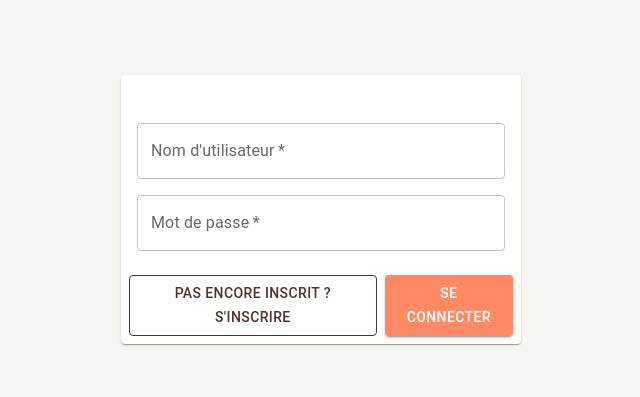
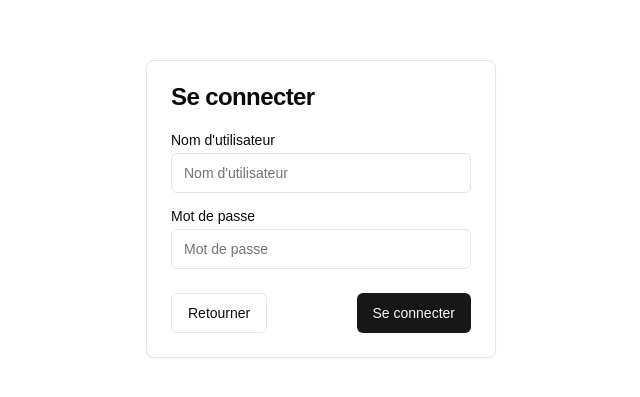
Before and after one commit to jerryalex15/GPSTL_Tinder_Souris, a Next.js app in the folder frontend/: page /login in a window 1280 px wide. Shown: the part 191-588 px from the top of the page, without its empty margins (319-959 px from the left). Built offline with nearby package versions, Linux system fonts and the light colour scheme.

Commit message:
whatever

```diff
--- a/frontend/src/app/login/page.tsx
+++ b/frontend/src/app/login/page.tsx
@@ -1,90 +1,38 @@
-"use client";
-import {
-  Card,
-  CardContent,
-  CardActions,
-  CardHeader,
-  TextField,
-  Button,
-  FormHelperText,
-} from '@mui/material';
-import { useRouter } from 'next/navigation';
-import React, { useState } from 'react';
+  "use client";
+  import { Card, CardContent, CardFooter, CardHeader, CardTitle } from "@/components/shadcn/card";
+  import { Input } from "@/components/shadcn/input";
+  import { Label } from "@/components/shadcn/label";
+  import { Button } from "@/components/shadcn/button";
+  import { useRouter } from 'next/navigation';
 
-export default function Login() {
-  const router = useRouter();
+  export default function Login() {
+    let router = useRouter();
 
-  // States for form data
-  const [username, setUsername] = useState('');
-  const [password, setPassword] = useState('');
-
-  // State for error
-  const [error, setError] = useState('');
-
-  const validateForm = () => {
-    if (!username) {
-      setError("Le nom d'utilisateur est requis.");
-      return false;
-    }
-    if (!password) {
-      setError("Le mot de passe est requis.");
-      return false;
-    }
-    setError('');
-    return true;
-  };
-
-  const handleSubmit = (event: React.FormEvent) => {
-    event.preventDefault();
-    if (validateForm()) {
-      // Logic to handle successful login
-      console.log("Form submitted successfully");
-    }
-  };
-
-  return (
-    <div className="flex justify-center items-center min-w-screen min-h-screen bg-[#f7f5f2]">
-      <Card className="w-[400px] bg-[#fff7e6] shadow-lg">
-        <CardHeader className="text-center">
-          <h2 className="text-xl font-bold" style={{ color: '#4e342e', fontFamily: 'Georgia, serif' }}>
-            Se connecter
-          </h2>
+    return <div className="flex justify-center items-center min-w-screen min-h-screen">
+      <Card className="w-[350px]">
+        <CardHeader>
+          <CardTitle>Se connecter</CardTitle>
         </CardHeader>
         <CardContent>
-          <form onSubmit={handleSubmit} className="flex flex-col gap-4">
-            <TextField
-              id="username"
-              label="Nom d'utilisateur"
-              variant="outlined"
-              fullWidth
-              value={username}
-              onChange={(e) => setUsername(e.target.value)}
-              error={!!error}
-              required
-            />
-            <TextField
-              id="password"
-              label="Mot de passe"
-              type="password"
-              variant="outlined"
-              fullWidth
-              value={password}
-              onChange={(e) => setPassword(e.target.value)}
-              error={!!error}
-              required
-            />
-            {error && <FormHelperText error>{error}</FormHelperText>}
+          <form className="space-y-4">
+            <div className="grid w-full items-center gap-4">
+              <div className="flex flex-col space-y-1.5">
+                <Label htmlFor="name">{"Nom d'utilisateur"}</Label>
+                <Input id="name" placeholder="Nom d'utilisateur" />
+              </div>
+            </div>
+            <div className="grid w-full items-center gap-4">
+              <div className="flex flex-col space-y-1.5">
+                <Label htmlFor="pass">{"Mot de passe"}</Label>
+                <Input id="pass" type="password" placeholder="Mot de passe" />
+              </div>
+            </div>
           </form>
         </CardContent>
-        <CardActions className="justify-between p-4">
-          <Button variant="outlined" onClick={() => router.push('/register')} style={{ borderColor: '#4e342e', color: '#4e342e' }}>
-            Pas encore inscrit ? S'inscrire
-          </Button>
-          <Button variant="contained" color="primary" type="submit" style={{ backgroundColor: '#ff8a65', color: '#fff' }}>
-            Se connecter
-          </Button>
-        </CardActions>
+        <CardFooter className="flex justify-between">
+          <Button variant="outline" onClick={() => router.back()}>Retourner</Button>
+          <Button>Se connecter</Button>
+        </CardFooter>
       </Card>
-    </div>
-  );
-}
+    </div>;
+  }
```
Also changed, not shown: 1 other file (tests, documents, lock files or other folders).
